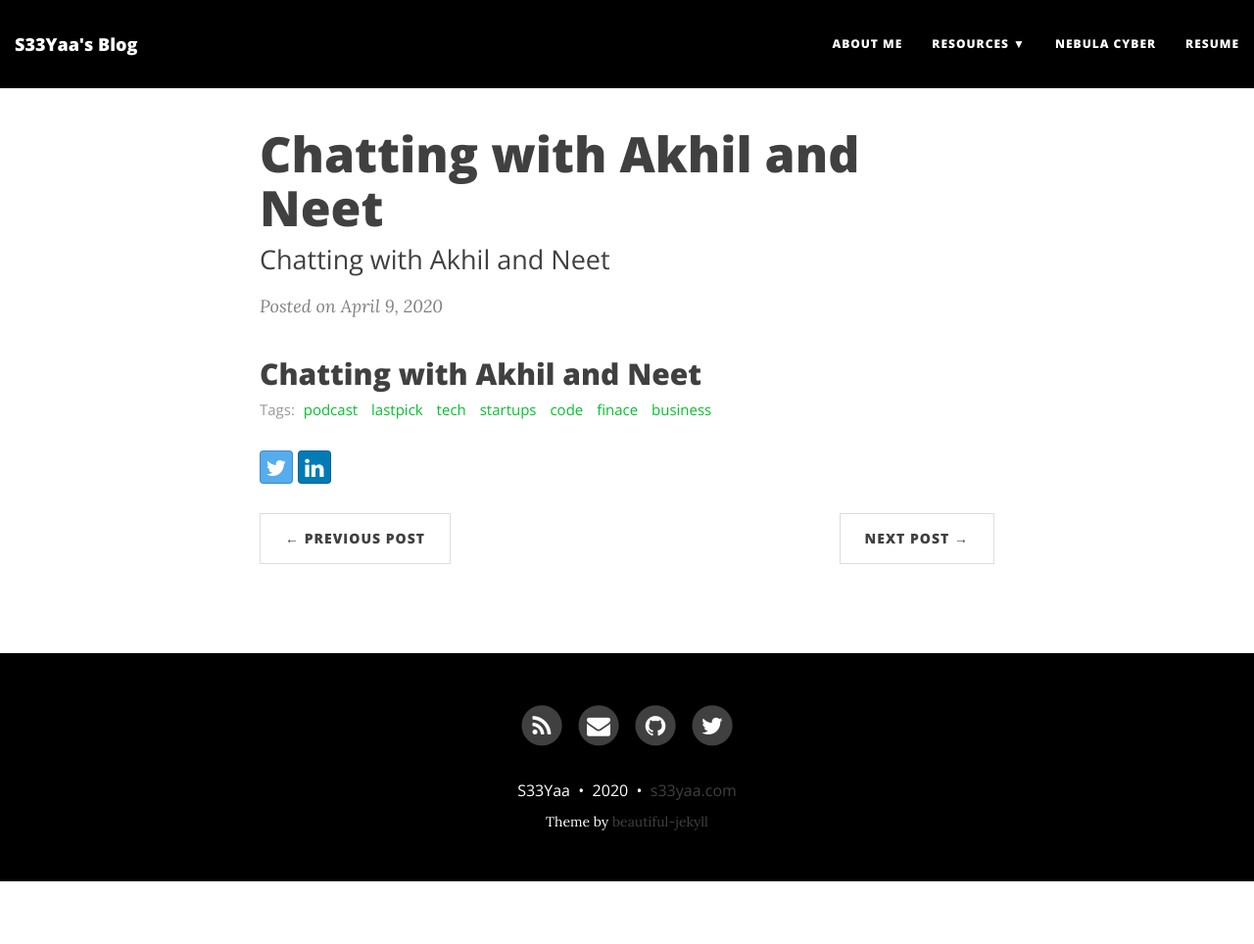
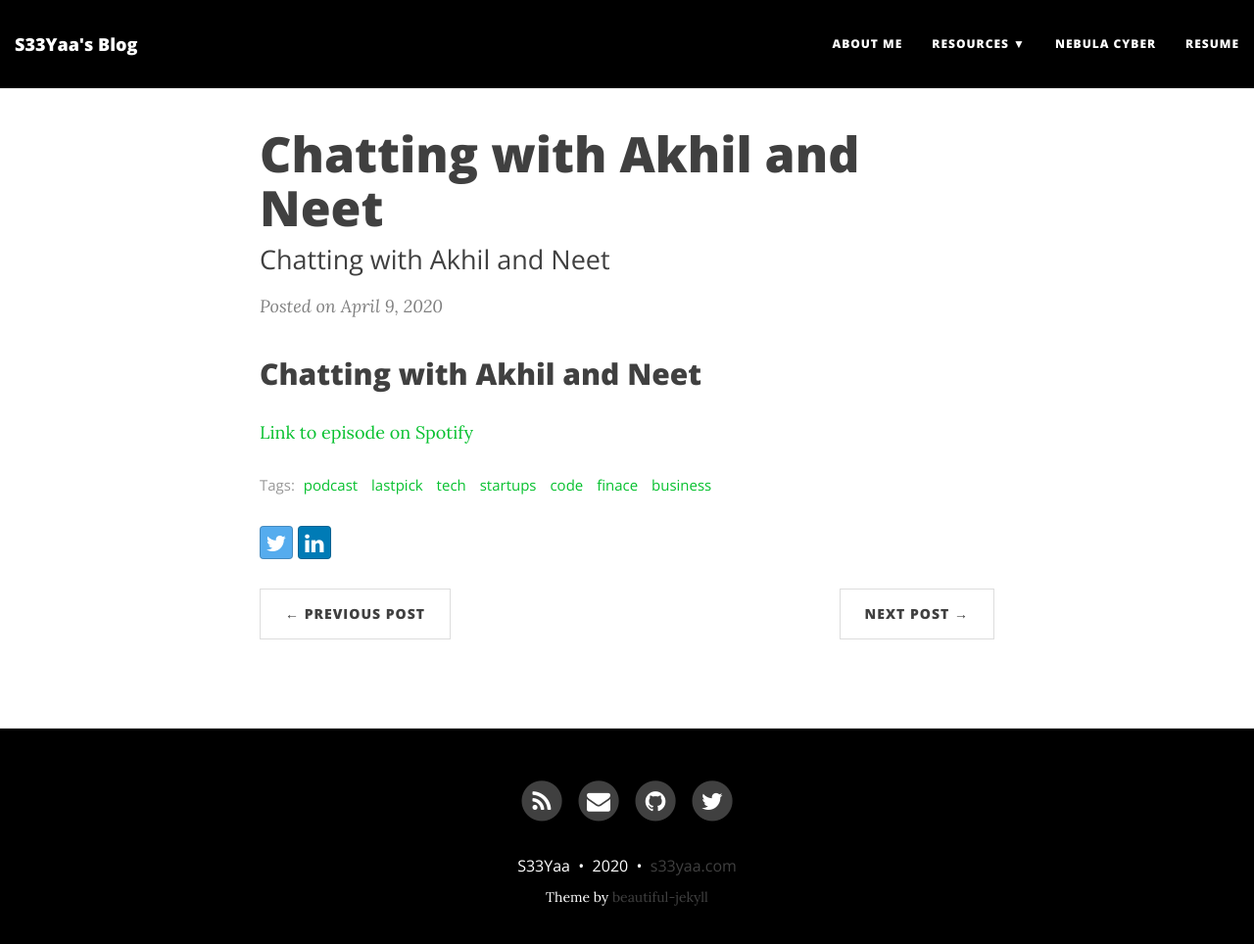
Before and after one commit to vevinkirk/vevinkirk.github.io, a Jekyll site: the page built from _posts/2020-04-09-Chatting-with-Akhil-and-Neet.md, in a window 1280 px wide and 977 px high. Shown: the top 964 px of the window at 98% size. Built offline with Jekyll 4.4.1, drawn with Linux system fonts in a browser that asks for light colours; nearby versions of some CDN libraries.

Commit message:
Update 2020-04-09-Chatting-with-Akhil-and-Neet.md

```diff
--- a/_posts/2020-04-09-Chatting-with-Akhil-and-Neet.md
+++ b/_posts/2020-04-09-Chatting-with-Akhil-and-Neet.md
@@ -17,3 +17,4 @@ comments: true
 ---
 
 ## Chatting with Akhil and Neet
+[Link to episode on Spotify](https://open.spotify.com/episode/4N30BSDCxYvcslWmTNjyuu?si=4CCSTTbvQtqx1MRdfaabcg)
```
